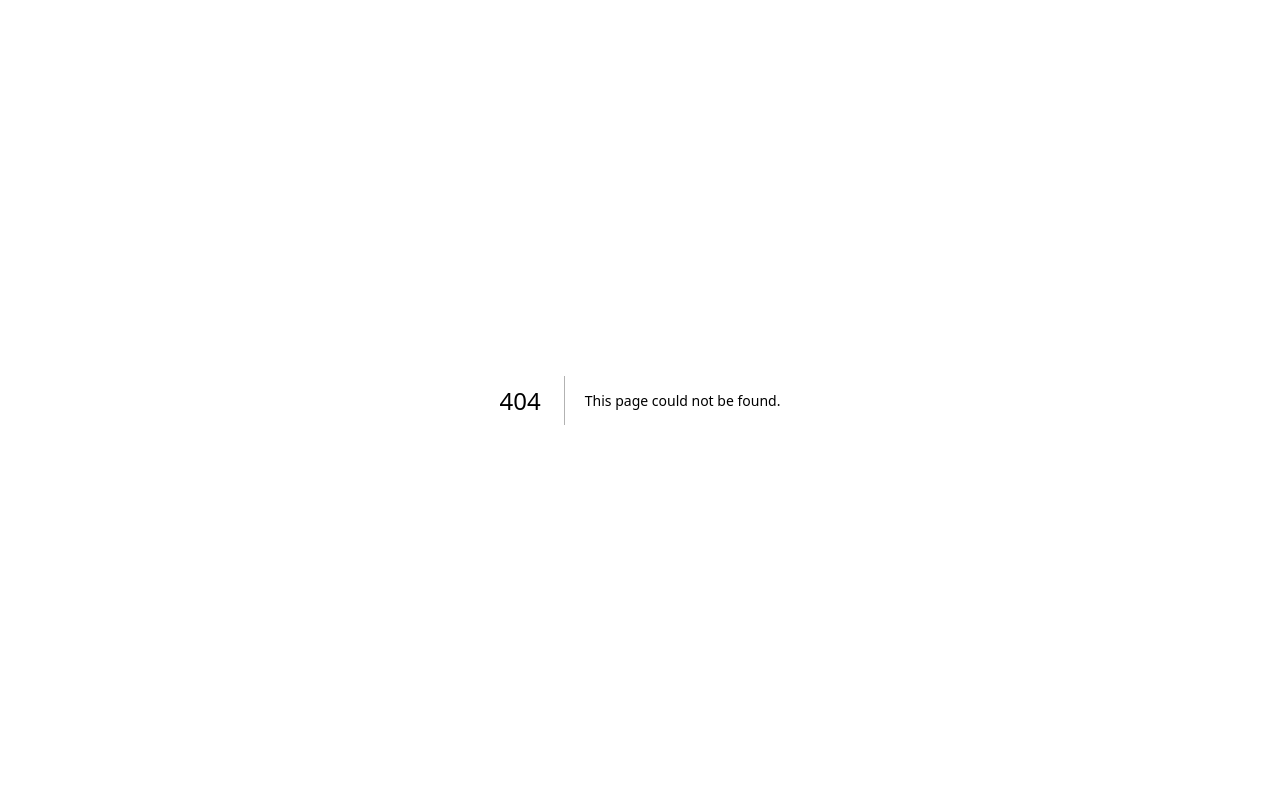
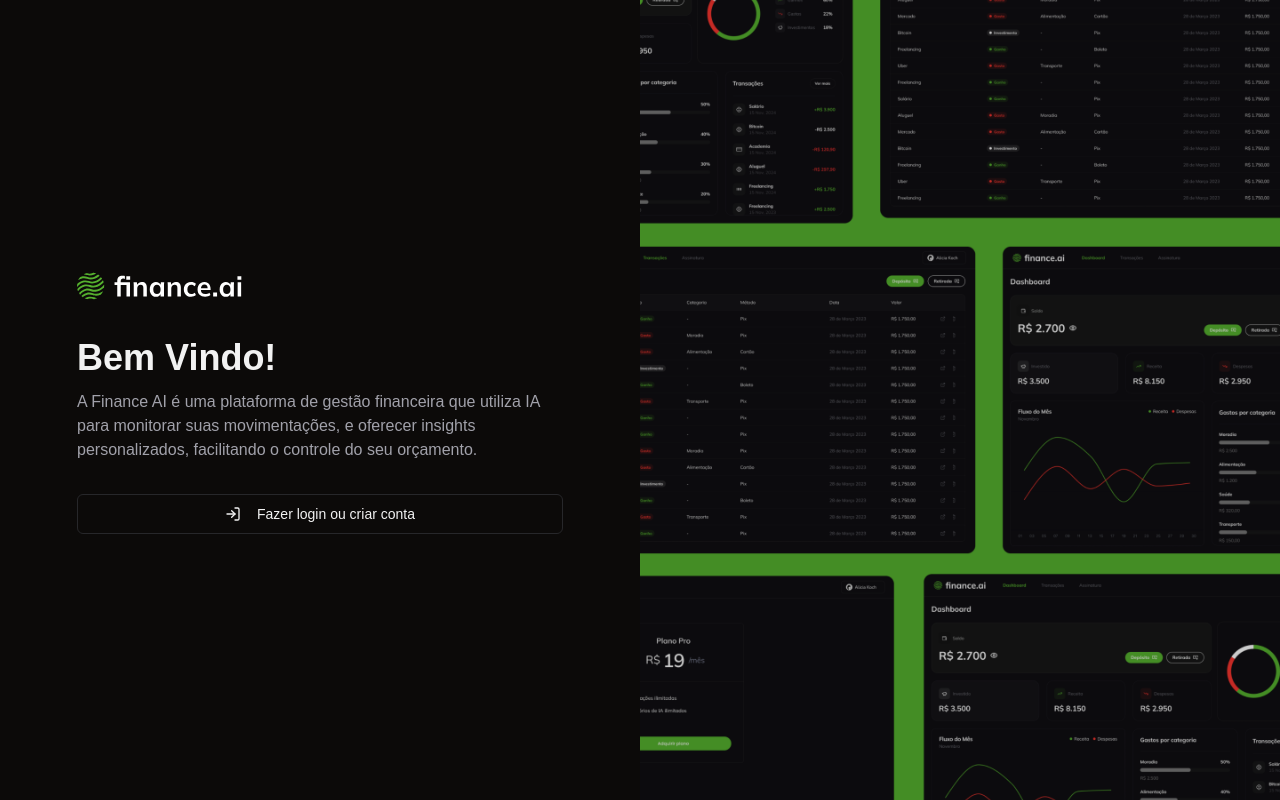
Before and after one commit to m-Daniel007/11-finance-ai, a Next.js app: page /login in a window 1280 px wide. Before the commit this address had no page. Built offline with nearby package versions, Linux system fonts and the light colour scheme.

Commit message:
feat: add login page

```diff
--- /dev/null
+++ b/app/login/page.tsx
@@ -0,0 +1,42 @@
+import { LogInIcon } from "lucide-react";
+import Image from "next/image";
+import { Button } from "../_components/ui/button";
+
+const LoginPage = () => {
+  return (
+    <div className="grid h-full grid-cols-2">
+      {/* ESQUERDA */}
+      <div className="mx-auto flex h-full max-w-[550px] flex-col justify-center p-8">
+        <Image
+          src="/logo.svg"
+          alt="Finance-Ai"
+          width={173}
+          height={39}
+          className="mb-8"
+        />
+        <h1 className="mb-3 text-4xl font-bold">Bem Vindo!</h1>
+        <p className="mb-8 text-muted-foreground">
+          A Finance AI é uma plataforma de gestão financeira que utiliza IA para
+          monitorar suas movimentações, e oferecer insights personalizados,
+          facilitando o controle do seu orçamento.
+        </p>
+        <Button variant="outline">
+          <LogInIcon className="mr-2" />
+          Fazer login ou criar conta
+        </Button>
+      </div>
+
+      {/* DIREITA */}
+      <div className="relative h-full w-full">
+        <Image
+          src="/login.png"
+          alt="Faça login"
+          fill
+          className="object-cover"
+        />
+      </div>
+    </div>
+  );
+};
+
+export default LoginPage;
--- a/app/subscription/page.tsx
+++ b/app/subscription/page.tsx
@@ -1,5 +1,5 @@
-const Subscription = () => {
+const SubscriptionPage = () => {
   return <h1>subscription Page</h1>;
 };
 
-export default Subscription;
+export default SubscriptionPage;
```
Also changed, not shown: public/login.png (added), public/logo.svg (added).
